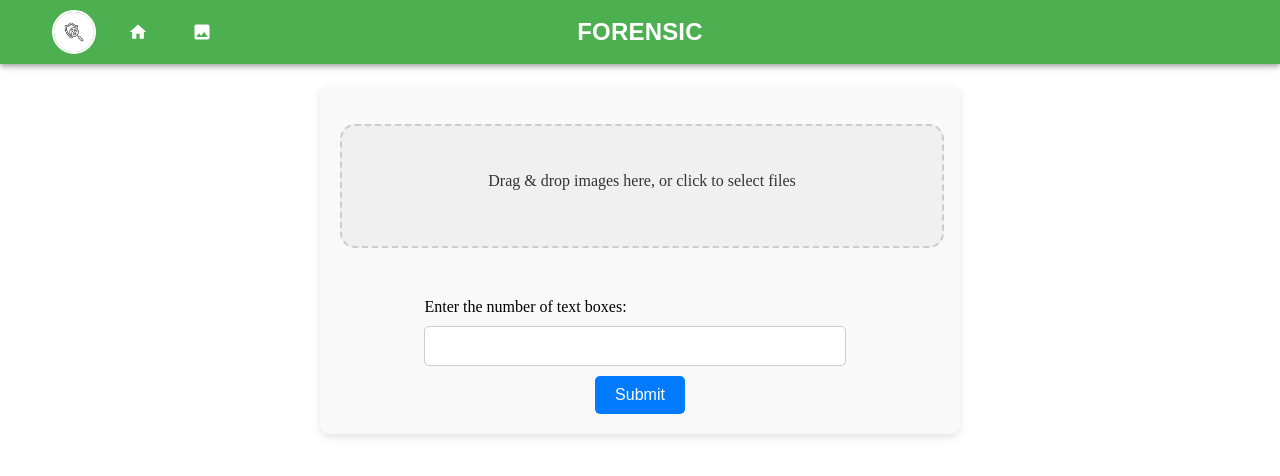
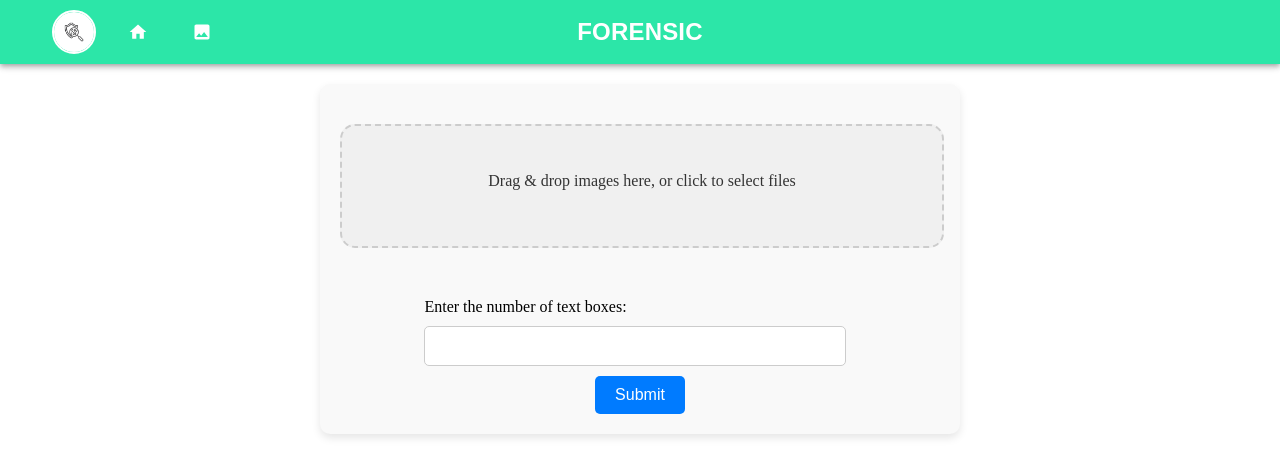
Before and after one commit to ay-nam/SIH2024_Forensic-Report-Generator, a React (Vite) app: page / in a window 1280 px wide. Shown: the top 476 px of the page. Built offline with nearby package versions, Linux system fonts and the light colour scheme.

Commit message:
Navbar color changed

```diff
--- a/index.html
+++ b/index.html
@@ -8,7 +8,7 @@
   <link rel="preconnect" href="https://fonts.gstatic.com" crossorigin>
   <link href="https://fonts.googleapis.com/css2?family=Montserrat:ital,wght@0,100..900;1,100..900&display=swap"
     rel="stylesheet">
-  <title>Aaaaaaaaa</title>
+  <title>fORENSIC</title>
 </head>
 
 <body>
--- a/src/components/Navbar.jsx
+++ b/src/components/Navbar.jsx
@@ -6,14 +6,15 @@ import Typography from '@mui/material/Typography';
 import Button from '@mui/material/Button';
 import IconButton from '@mui/material/IconButton';
 import { Link } from 'react-router-dom';
-import HomeIcon from '@mui/icons-material/Home'; // Importing Home Icon
-import ImageIcon from '@mui/icons-material/Image'; // Importing Image Icon
+import HomeIcon from '@mui/icons-material/Home';
+import ImageIcon from '@mui/icons-material/Image';
 import Logo from '../assets/Logo.jpeg';
 
 const View = () => {
   return (
     <Box sx={{ flexGrow: 1 }}>
-      <AppBar position="static" sx={{ backgroundColor: '#4CAF50', width: '100vw' }}>
+      <AppBar position="static" sx={{ backgroundColor: '#2ce6a8', width: '100vw' }}>
+
         <Toolbar>
           <IconButton
             size="large"
--- a/src/pages/ReportGenerator.jsx
+++ b/src/pages/ReportGenerator.jsx
@@ -12,7 +12,7 @@ export default function ReportGenerator() {
   };
 
   const fetchText = () => {
-    fetch('http://10.30.1.121:5000/reports')
+    fetch('http://192.168.190.86:5000/reports')
       .then(response => response.json())
       .then(data => {
         const fetchedText = data; // Assuming data is an array of text, join them together
--- a/src/styles/Report.css
+++ b/src/styles/Report.css
@@ -8,7 +8,7 @@
 
 .report-text {
   font-size: 27px;
-  color: #2ce6a8;
+  color: #00ac81;
   font-family: "Montserrat", sans-serif;
   font-weight: bold;
   text-align: center; /* Center the text itself */
```
